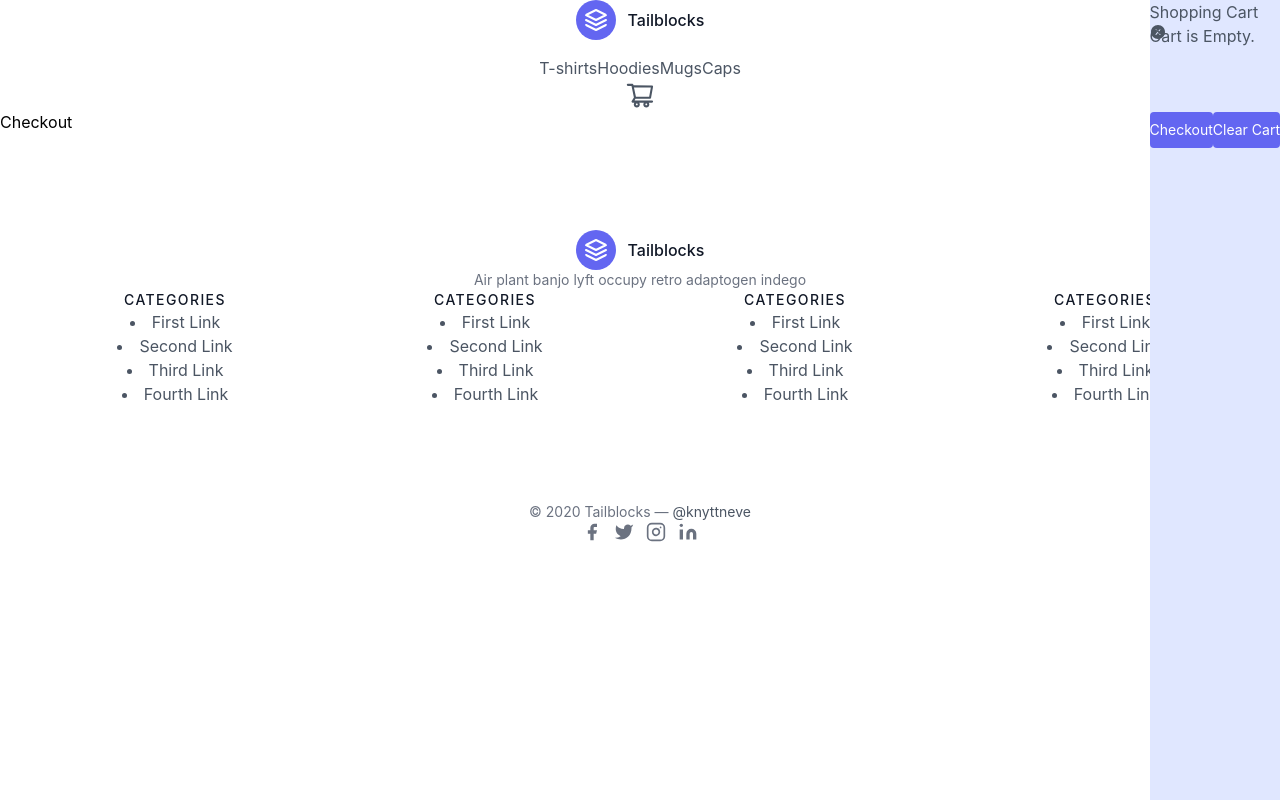
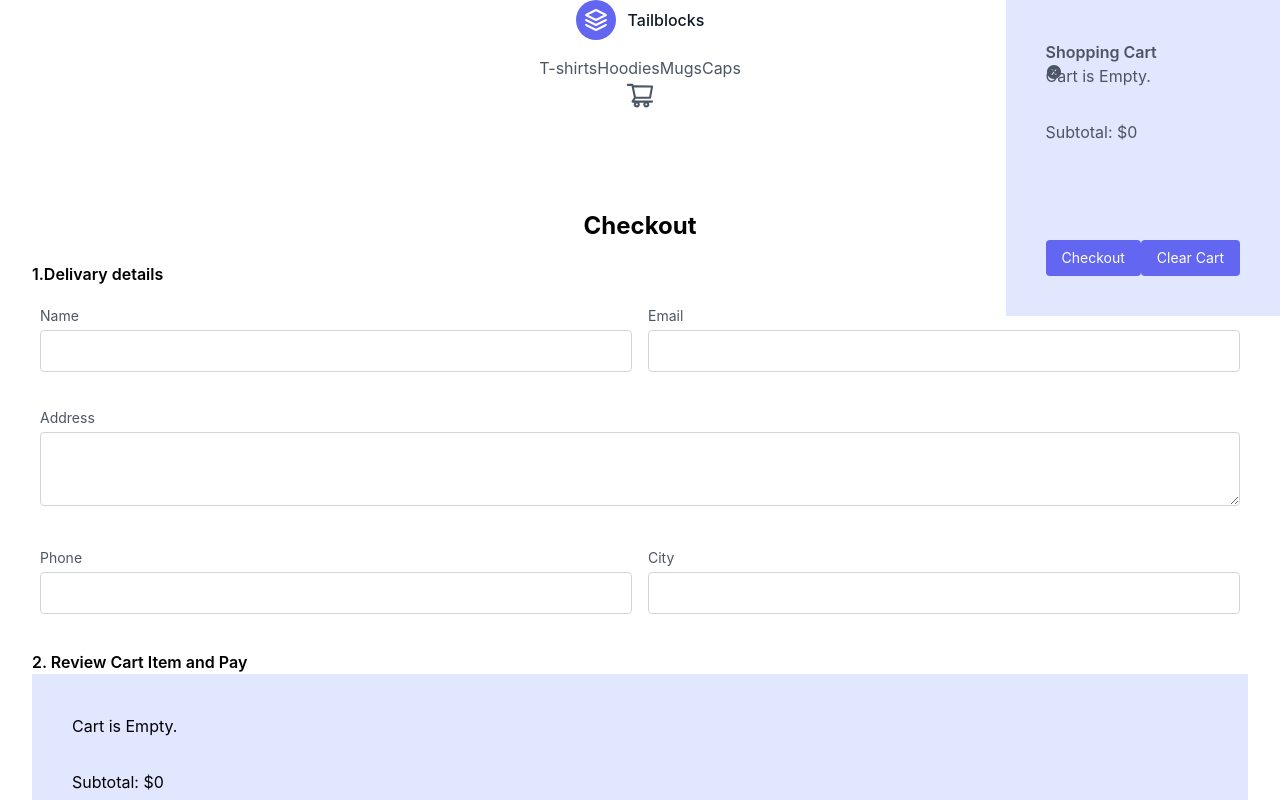
Before and after one commit to aishadhin/next-ecom, a Next.js app: page /checkout in a window 1280 px wide. Shown: the top 800 px of the page. Built offline with nearby package versions, Linux system fonts and the light colour scheme.

Commit message:
checkout page

```diff
--- a/Components/Navbar.js
+++ b/Components/Navbar.js
@@ -19,9 +19,9 @@
   }
 
   return (
-    <div>
-      <header className="text-gray-600 body-font">
-        <div className="container mx-auto flex flex-wrap p-5 flex-col md:flex-row items-center">
+    <div className="bg-white px-3 w-full shadow-md fixed top-0 z-10">
+      <header className="text-gray-600 body-font ">
+        <div className="container mx-auto flex flex-wrap px-5 py-3 flex-col md:flex-row items-center">
           <Link href="/" className="flex title-font font-medium items-center text-gray-900 mb-4 md:mb-0">
             <svg
               xmlns="http://www.w3.org/2000/svg"
@@ -47,7 +47,7 @@
             <AiOutlineShoppingCart className="text-3xl" />
           </div>
 
-          <div ref={ref} className="absolute w-80 h-full transform top-0 right-0 p-10 transition-transform bg-indigo-100 translate-x-full sidecart">
+          <div ref={ref} className={`absolute w-80 h-[100vh] transform top-0 right-0 p-10 transition-transform bg-indigo-100 sidecart ${Object.keys(cart).length !== 0 ? 'translate-x-0' :'translate-x-full'}`}>
             <h2 className="pb-6 text-xl font-semibold">
               Shopping Cart
             </h2>
@@ -68,8 +68,10 @@
                 })
               }
             </ol>
+            <span className='my-8 inline-block'>Subtotal: ${subTotal}</span>
+
             <div className="flex">
-              <button className="flex mx-auto mt-16 text-white bg-indigo-500 border-0 py-2 px-4 focus:outline-none hover:bg-indigo-600 rounded text-sm">Checkout</button>
+              <Link href={'/checkout'}><button className="flex mx-auto mt-16 text-white bg-indigo-500 border-0 py-2 px-4 focus:outline-none hover:bg-indigo-600 rounded text-sm">Checkout</button></Link>
               <button onClick={clearCart} className="flex mx-auto mt-16 text-white bg-indigo-500 border-0 py-2 px-4 focus:outline-none hover:bg-indigo-600 rounded text-sm">Clear Cart</button>
             </div>
           </div>
--- a/pages/_app.js
+++ b/pages/_app.js
@@ -12,6 +12,8 @@
     try {
       if (localStorage.getItem('cart')) {
         setCart(JSON.parse(localStorage.getItem('cart')))
+        saveCart(JSON.parse(localStorage.getItem('cart')))
+
       }
     } catch (error) {
       console.error(error)
@@ -48,7 +50,7 @@
   }
 
   const removeFromCart = (itemCode, qty, price, name, size, variant) => {
-    console.log(qty)
+
     let newCart = JSON.parse(JSON.stringify(cart)) ;
     if (itemCode in cart) {
       newCart[itemCode].qty = cart[itemCode].qty - qty
@@ -56,7 +58,6 @@
     if (newCart[itemCode]['qty'] <= 0) {
       delete newCart[itemCode]
     }
-    console.log(newCart)
     setCart(newCart)
     saveCart(newCart)
 
@@ -65,7 +66,7 @@
 
   return (
     <>
-      <Navbar cart={cart} addToCart={addToCart} removeFromCart={removeFromCart} clearCart={clearCart} subTotal={subTotal} />
+      <Navbar key={subTotal} cart={cart} addToCart={addToCart} removeFromCart={removeFromCart} clearCart={clearCart} subTotal={subTotal} />
       <Component cart={cart} addToCart={addToCart} removeFromCart={removeFromCart} clearCart={clearCart} {...pageProps} subTotal={subTotal} />
       <Footer />
     </>
--- a/pages/checkout.js
+++ b/pages/checkout.js
@@ -1,8 +1,73 @@
+import Link from 'next/link'
 import React from 'react'
+import { AiFillCloseCircle, AiFillMinusCircle, AiFillPlusCircle } from 'react-icons/ai'
 
-const Checkout = () => {
+const Checkout = ({cart,subTotal,addToCart,removeFromCart}) => {
   return (
-    <div>Checkout</div>
+    <div className='mx-auto px-8 container mt-[100px]'>
+      <h1 className='text-center  font-bold text-2xl'>Checkout</h1>
+      <h2 className='text-md mt-5 font-semibold'>1.Delivary details</h2>
+      <div className='mx-auto flex'>
+        <div className='w-1/2 px-2 mt-4'>
+          <div class="relative mb-4">
+            <label for="name" class="leading-7 text-sm text-gray-600">Name</label>
+            <input type="text" id="name" name="name" class="w-full bg-white rounded border border-gray-300 focus:border-indigo-500 focus:ring-2 focus:ring-indigo-200 text-base outline-none text-gray-700 py-1 px-3 leading-8 transition-colors duration-200 ease-in-out" />
+          </div>
+        </div>
+        <div className='w-1/2 px-2 mt-4'>
+          <div class="relative mb-4">
+            <label for="email" class="leading-7 text-sm text-gray-600">Email</label>
+            <input type="email" id="email" name="email" class="w-full bg-white rounded border border-gray-300 focus:border-indigo-500 focus:ring-2 focus:ring-indigo-200 text-base outline-none text-gray-700 py-1 px-3 leading-8 transition-colors duration-200 ease-in-out" />
+          </div>
+        </div>
+      </div>
+      <div className=' px-2 mt-4'>
+        <div class="relative mb-4">
+          <label for="email" class="leading-7 text-sm text-gray-600">Address</label>
+          <textarea name="address" id="address" cols="30" rows="2" class="w-full bg-white rounded border border-gray-300 focus:border-indigo-500 focus:ring-2 focus:ring-indigo-200 text-base outline-none text-gray-700 py-1 px-3 leading-8 transition-colors duration-200 ease-in-out"></textarea>
+        </div>
+      </div>
+      <div className='mx-auto flex'>
+        <div className='w-1/2 px-2 mt-4'>
+          <div class="relative mb-4">
+            <label for="phone" class="leading-7 text-sm text-gray-600">Phone</label>
+            <input type="phone" id="phone" name="phone" class="w-full bg-white rounded border border-gray-300 focus:border-indigo-500 focus:ring-2 focus:ring-indigo-200 text-base outline-none text-gray-700 py-1 px-3 leading-8 transition-colors duration-200 ease-in-out" />
+          </div>
+        </div>
+        <div className='w-1/2 px-2 mt-4'>
+          <div class="relative mb-4">
+            <label for="city" class="leading-7 text-sm text-gray-600">City</label>
+            <input type="text" id="city" name="city" class="w-full bg-white rounded border border-gray-300 focus:border-indigo-500 focus:ring-2 focus:ring-indigo-200 text-base outline-none text-gray-700 py-1 px-3 leading-8 transition-colors duration-200 ease-in-out" />
+          </div>
+        </div>
+      </div>
+      <h2 className='text-md mt-5 font-semibold'>2. Review Cart Item and Pay</h2>
+      <div className="p-10  bg-indigo-100  sidecart">
+
+        <ol className="list-decimal">
+          {
+            Object.keys(cart).length === 0 && <span>Cart is Empty.</span>
+          }
+          {
+            Object.keys(cart).map((k) => {
+              return <li key={k}>
+                <div className="flex gap-6">
+                  <span>{cart[k].name}</span>
+                  <div className="flex gap-1 items-center">
+                    <AiFillMinusCircle onClick={() => { removeFromCart(k, 1, cart[k].price, cart[k].name, cart[k].size, cart[k].variant) }} className="cursor-pointer" /><span className="">{cart[k].qty}</span><AiFillPlusCircle onClick={() => { addToCart(k, 1, cart[k].price, cart[k].name, cart[k].size, cart[k].variant) }} className="cursor-pointer" />
+                  </div>
+                </div>
+              </li>
+            })
+          }
+        </ol>
+          <span className='my-8 inline-block'>Subtotal: ${subTotal}</span>
+
+      </div>
+      <div className="m-4">
+        <Link href={'/'}><button className="flex text-white bg-indigo-500 border-0 py-2 px-4 focus:outline-none hover:bg-indigo-600 rounded text-sm">Pay ${subTotal}</button></Link>
+      </div>
+    </div>
   )
 }
 
--- a/pages/order.js
+++ b/pages/order.js
@@ -2,7 +2,46 @@
 
 const Order = () => {
   return (
-    <div>Order</div>
+    <div>
+      <section class="text-gray-600 body-font overflow-hidden">
+        <div class="container px-5 py-24 mx-auto">
+          <div class="lg:w-4/5 mx-auto flex flex-wrap">
+            <div class="lg:w-1/2 w-full lg:pr-10 lg:py-6 mb-6 lg:mb-0">
+              <h2 class="text-sm title-font text-gray-500 tracking-widest">BRAND NAME</h2>
+              <h1 class="text-gray-900 text-3xl title-font font-medium mb-4">Animated Night Hill Illustrations</h1>
+              <div class="flex mb-4">
+                <a class="flex-grow text-indigo-500 border-b-2 border-indigo-500 py-2 text-lg px-1">Description</a>
+                <a class="flex-grow border-b-2 border-gray-300 py-2 text-lg px-1">Reviews</a>
+                <a class="flex-grow border-b-2 border-gray-300 py-2 text-lg px-1">Details</a>
+              </div>
+              <p class="leading-relaxed mb-4">Fam locavore kickstarter distillery. Mixtape chillwave tumeric sriracha taximy chia microdosing tilde DIY. XOXO fam inxigo juiceramps cornhole raw denim forage brooklyn. Everyday carry +1 seitan poutine tumeric. Gastropub blue bottle austin listicle pour-over, neutra jean.</p>
+              <div class="flex border-t border-gray-200 py-2">
+                <span class="text-gray-500">Color</span>
+                <span class="ml-auto text-gray-900">Blue</span>
+              </div>
+              <div class="flex border-t border-gray-200 py-2">
+                <span class="text-gray-500">Size</span>
+                <span class="ml-auto text-gray-900">Medium</span>
+              </div>
+              <div class="flex border-t border-b mb-6 border-gray-200 py-2">
+                <span class="text-gray-500">Quantity</span>
+                <span class="ml-auto text-gray-900">4</span>
+              </div>
+              <div class="flex">
+                <span class="title-font font-medium text-2xl text-gray-900">$58.00</span>
+                <button class="flex ml-auto text-white bg-indigo-500 border-0 py-2 px-6 focus:outline-none hover:bg-indigo-600 rounded">Button</button>
+                <button class="rounded-full w-10 h-10 bg-gray-200 p-0 border-0 inline-flex items-center justify-center text-gray-500 ml-4">
+                  <svg fill="currentColor" stroke-linecap="round" stroke-linejoin="round" stroke-width="2" class="w-5 h-5" viewBox="0 0 24 24">
+                    <path d="M20.84 4.61a5.5 5.5 0 00-7.78 0L12 5.67l-1.06-1.06a5.5 5.5 0 00-7.78 7.78l1.06 1.06L12 21.23l7.78-7.78 1.06-1.06a5.5 5.5 0 000-7.78z"></path>
+                  </svg>
+                </button>
+              </div>
+            </div>
+            <img alt="ecommerce" class="lg:w-1/2 w-full lg:h-auto h-64 object-cover object-center rounded" src="https://dummyimage.com/400x400"/>
+          </div>
+        </div>
+      </section>
+    </div>
   )
 }
 
```
